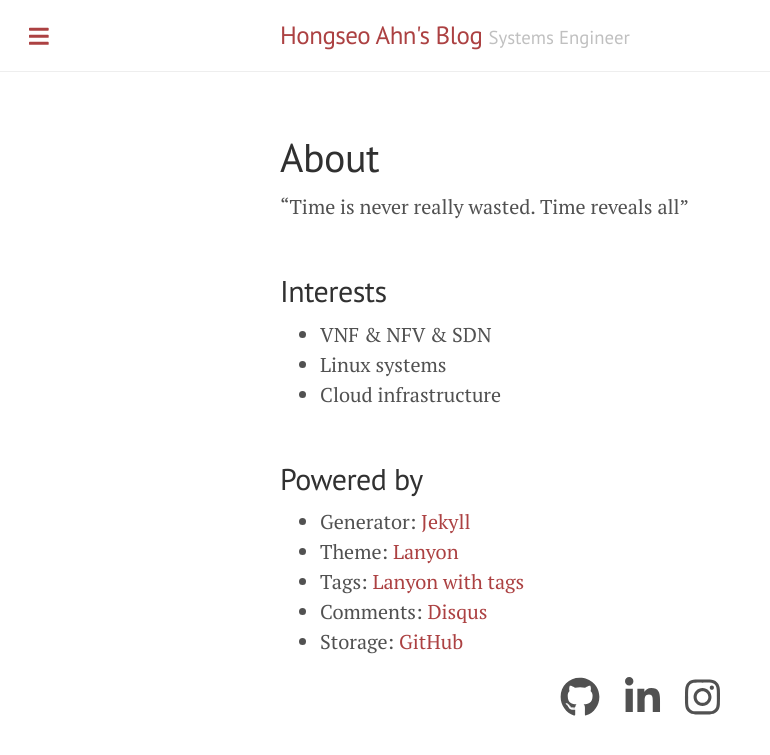
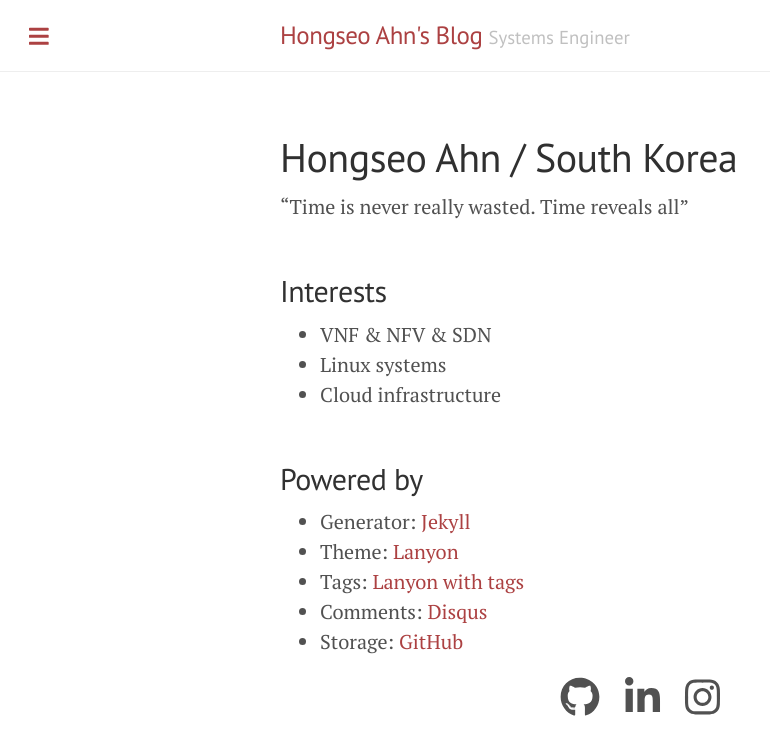
Before and after one commit to Honser/honser.github.io, a Jekyll site: the page built from about.md, in a window 1280 px wide. Shown: the top 755 px of the page, without its empty margins (0-770 px from the left). Built offline with Jekyll 4.4.1, drawn with Linux system fonts in a browser that asks for light colours; nearby versions of some CDN libraries; comment, search, counter and statistics services are not loaded.

Commit message:
edit about.md

```diff
--- a/about.md
+++ b/about.md
@@ -1,6 +1,6 @@
 ---
 layout: page
-title: About
+title: Hongseo Ahn / South Korea
 ---
 
 "Time is never really wasted. Time reveals all"
```
